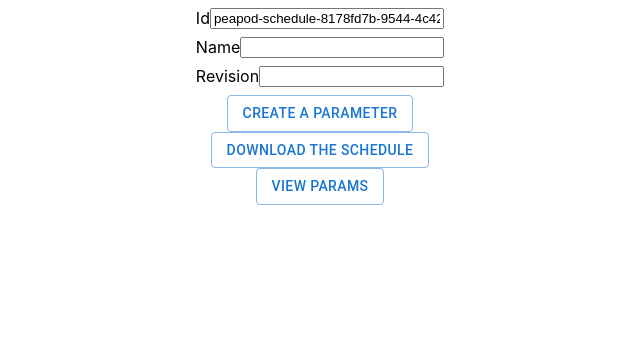
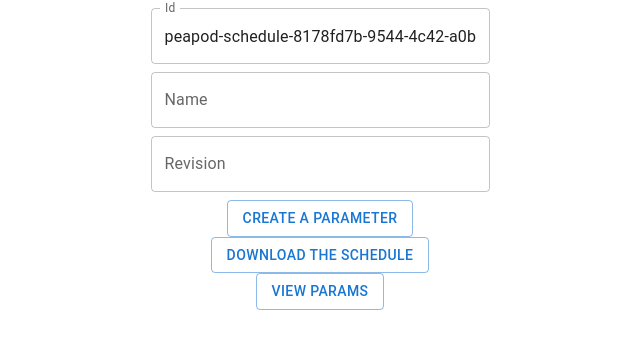
Before and after one commit to PeaPodTechnologies/schedule, a React (Create React App) app: page / in a window 1280 px wide. Shown: the top 348 px of the page, without its empty margins (320-960 px from the left). Built offline with nearby package versions, Linux system fonts and the light colour scheme.

Commit message:
converted over to material ui

```diff
--- a/src/atoms/InputBlock.tsx
+++ b/src/atoms/InputBlock.tsx
@@ -1,3 +1,4 @@
+import { InputAdornment, TextField, TextFieldProps } from '@mui/material';
 import { FC } from 'react';
 import { toLabel } from '../utils';
 import './InputBlock.css';
@@ -8,6 +9,9 @@ export interface InputBlockProps {
 	value?: any;
 	readonly?: boolean;
 	size?: number;
+	adornmentUnit?: string | 'ms';
+	type?: 'number' | 'text';
+	step?: number;
 }
 
 const ensureValue = (value: string, callback: Function) => {
@@ -18,18 +22,30 @@ const ensureValue = (value: string, callback: Function) => {
 
 const InputBlock: FC<InputBlockProps> = props => (
 	<div className="inputBlock">
-		<label htmlFor={props.label}>{toLabel(props.label)}</label>
-		<input
-			size={props.size ?? 20}
-			readOnly={props.readonly ?? false}
-			type="text"
-			name={props.label}
-			id={props.label}
-			onBlur={event => {
-				// trigger callback if there is input
-				ensureValue(event.target.value, props.onBlur);
+		<TextField
+			inputProps={{
+				size: props.size ?? 30,
+				readOnly: props.readonly ?? false,
+				name: props.label,
+				id: props.label,
+				onBlur: event => {
+					// trigger callback if there is input
+					ensureValue(event.target.value, props.onBlur);
+				},
+				defaultValue: props.value,
+				step: props.step,
+				min: 0
 			}}
-			defaultValue={props.value}
+			InputProps={
+				props.type === 'number' && props.adornmentUnit !== undefined
+					? {
+							endAdornment: <InputAdornment position="end">{props.adornmentUnit}</InputAdornment>
+					  }
+					: undefined
+			}
+			variant="outlined"
+			label={toLabel(props.label)}
+			type={props.type ?? 'text'}
 		/>
 	</div>
 );
```
